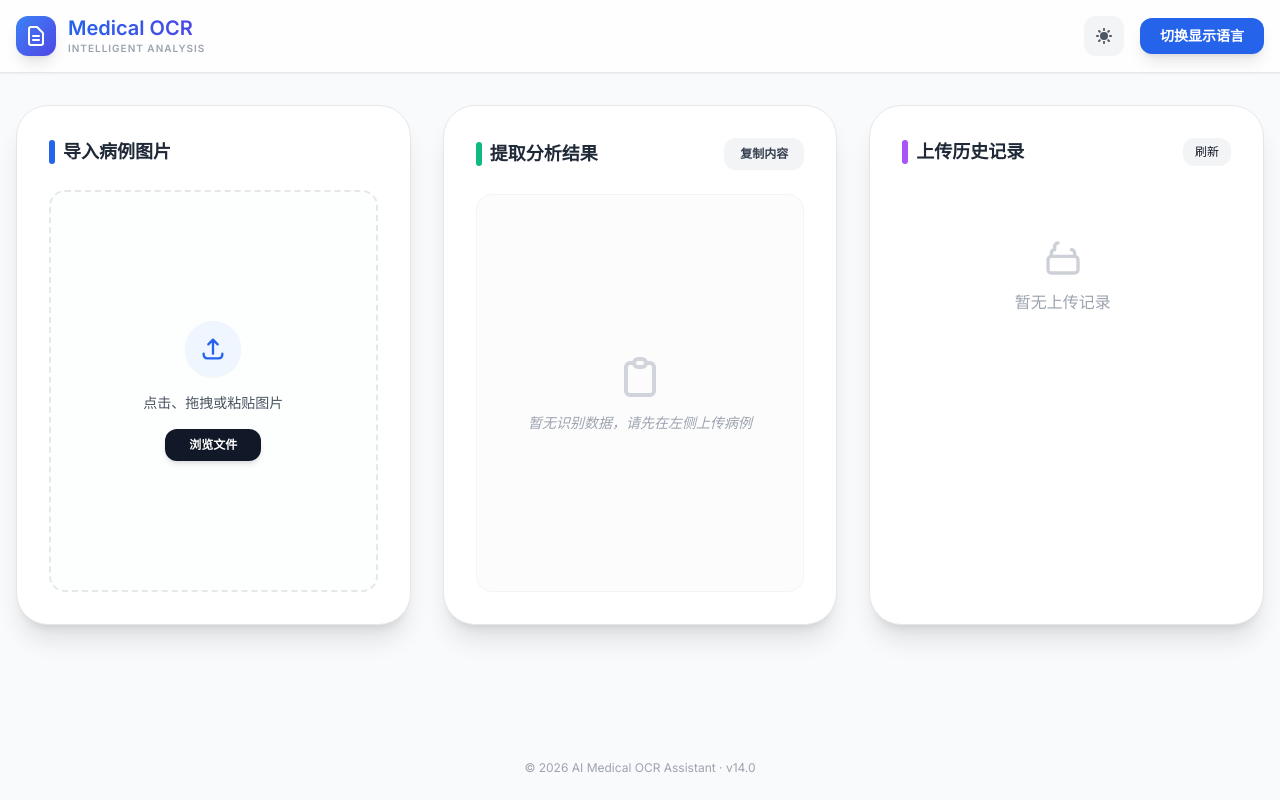
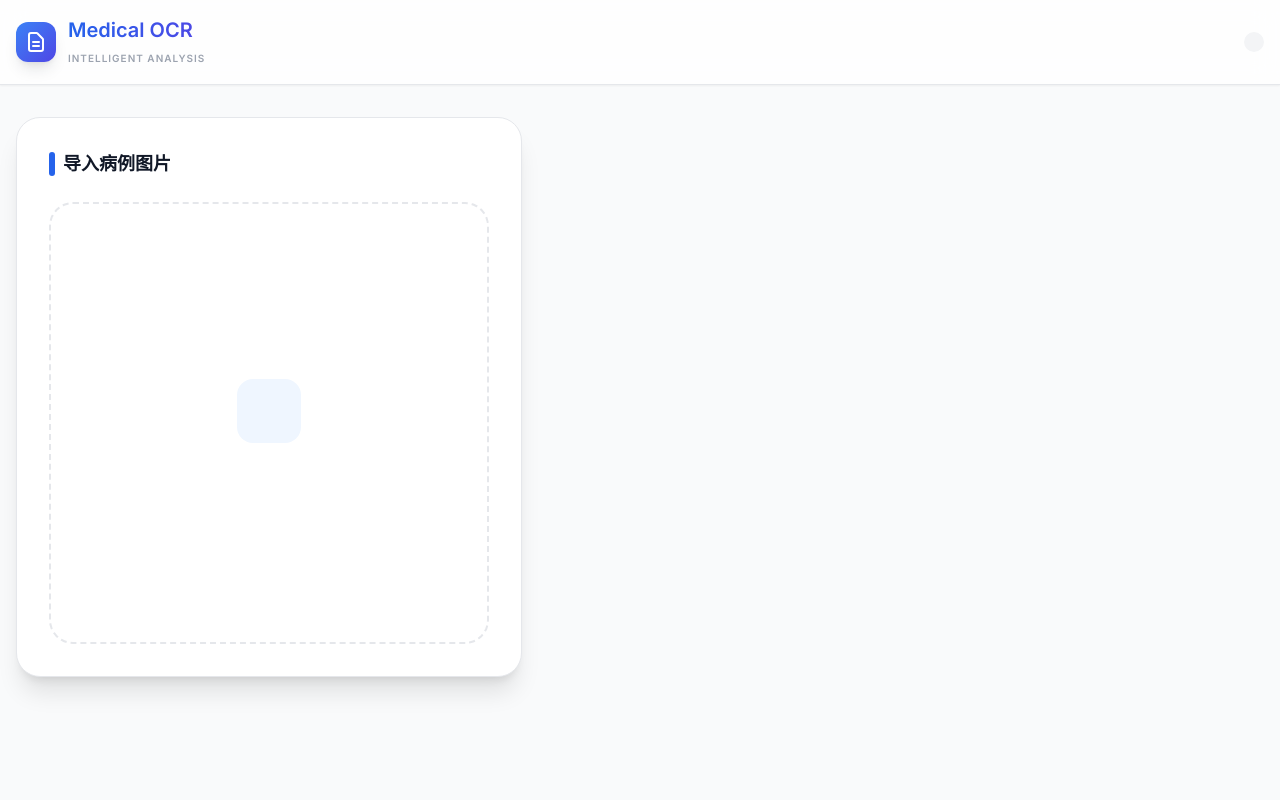
Before and after one commit to EEEEEEREN/medical-ocr, a Flask app: page / in a window 1280 px wide. Run offline with Flask 3, Linux system fonts and the light colour scheme; data that the repository does not hold is empty; some libraries are stand-ins or nearby versions.

Commit message:
Update index.html

```diff
--- a/templates/index.html
+++ b/templates/index.html
@@ -10,9 +10,13 @@
     <style>
         body { font-family: 'Inter', 'Noto Sans SC', sans-serif; }
         .whitespace-pre-wrap { word-break: break-word; }
-        #result-content::-webkit-scrollbar, #history-list::-webkit-scrollbar { width: 5px; }
-        #result-content::-webkit-scrollbar-thumb, #history-list::-webkit-scrollbar-thumb { background: #cbd5e1; border-radius: 10px; }
-        .dark #result-content::-webkit-scrollbar-thumb, .dark #history-list::-webkit-scrollbar-thumb { background: #475569; }
+        #result-content::-webkit-scrollbar, #history-list::-webkit-scrollbar { width: 4px; }
+        #result-content::-webkit-scrollbar-thumb, #history-list::-webkit-scrollbar-thumb {
+            background: #cbd5e1; border-radius: 10px;
+        }
+        .dark #result-content::-webkit-scrollbar-thumb, .dark #history-list::-webkit-scrollbar-thumb {
+            background: #475569;
+        }
         .history-item { transition: all 0.2s; }
         .history-item:hover { background-color: #f8fafc; }
         .dark .history-item:hover { background-color: #1f2937; }
@@ -28,93 +32,28 @@
                         <path stroke-linecap="round" stroke-linejoin="round" d="M9 12h6m-6 4h6m2 5H7a2 2 0 01-2-2V5a2 2 0 012-2h5.586a1 1 0 01.707.293l5.414 5.414a1 1 0 01.293.707V19a2 2 0 01-2 2z" />
                     </svg>
                 </div>
-                <div class="flex flex-col text-left">
-                    <h1 class="text-xl font-bold bg-gradient-to-r from-blue-600 to-indigo-600 bg-clip-text text-transparent leading-tight">Medical OCR</h1>
+                <div>
+                    <h1 class="text-xl font-bold bg-gradient-to-r from-blue-600 to-indigo-600 bg-clip-text text-transparent">Medical OCR</h1>
                     <span class="text-[10px] text-gray-400 dark:text-gray-500 font-bold tracking-widest uppercase">Intelligent Analysis</span>
                 </div>
             </div>
-            <div class="flex items-center space-x-4">
-                <button id="theme-toggle" class="p-2.5 rounded-xl bg-gray-100 dark:bg-gray-800 text-gray-600 dark:text-yellow-400 hover:scale-110 transition-transform">
-                    <svg id="theme-toggle-light-icon" class="hidden w-5 h-5" fill="currentColor" viewBox="0 0 20 20"><path d="M10 2a1 1 0 011 1v1a1 1 0 11-2 0V3a1 1 0 011-1zm4 8a4 4 0 11-8 0 4 4 0 018 0zm-.464 4.95l.707.707a1 1 0 001.414-1.414l-.707-.707a1 1 0 00-1.414 1.414zm2.12-10.607a1 1 0 010 1.414l-.706.707a1 1 0 11-1.414-1.414l.707-.707a1 1 0 011.414 0zM17 11a1 1 0 100-2h-1a1 1 0 100 2h1zm-7 4a1 1 0 011 1v1a1 1 0 11-2 0v-1a1 1 0 011-1zM5.05 6.464A1 1 0 106.465 5.05l-.708-.707a1 1 0 00-1.414 1.414l.707.707zm1.414 8.486l-.707.707a1 1 0 01-1.414-1.414l.707-.707a1 1 0 011.414 1.414zM4 11a1 1 0 100-2H3a1 1 0 000 2h1z"></path></svg>
-                    <svg id="theme-toggle-dark-icon" class="hidden w-5 h-5" fill="currentColor" viewBox="0 0 20 20"><path d="M17.293 13.293A8 8 0 016.707 2.707a8.001 8.001 0 1010.586 10.586z"></path></svg>
-                </button>
-                <button id="output-lang-toggle" class="px-5 py-2 bg-blue-600 hover:bg-blue-700 text-white rounded-xl text-sm font-semibold shadow-lg active:scale-95 transition-all">
-                    <span>切换显示语言</span>
-                </button>
-            </div>
+            <button id="theme-toggle" class="p-2.5 rounded-xl bg-gray-100 dark:bg-gray-800 text-gray-600 dark:text-yellow-400 hover:scale-110 transition-transform">
+                <svg id="theme-toggle-light-icon" class="hidden w-5 h-5" fill="currentColor" viewBox="0 0 20 20"><path d="M10 2a1 1 0 011 1v1a1 1 0 11-2 0V3a1 1 0 011-1zm4 8a4 4 0 11-8 0 4 4 0 018 0zm-.464 4.95l.707.707a1 1 0 001.414-1.414l-.707-.707a1 1 0 00-1.414 1.414zm2.12-10.607a1 1 0 010 1.414l-.706.707a1 1 0 11-1.414-1.414l.707-.707a1 1 0 011.414 0zM17 11a1 1 0 100-2h-1a1 1 0 100 2h1zm-7 4a1 1 0 011 1v1a1 1 0 11-2 0v-1a1 1 0 011-1zM5.05 6.464A1 1 0 106.465 5.05l-.708-.707a1 1 0 00-1.414 1.414l.707.707zm1.414 8.486l-.707.707a1 1 0 01-1.414-1.414l.707-.707a1 1 0 011.414 1.414zM4 11a1 1 0 100-2H3a1 1 0 000 2h1z"></path></svg>
+                <svg id="theme-toggle-dark-icon" class="hidden w-5 h-5" fill="currentColor" viewBox="0 0 20 20"><path d="M17.293 13.293A8 8 0 016.707 2.707a8.001 8.001 0 1010.586 10.586z"></path></svg>
+            </button>
         </div>
     </header>
 
-    <main class="flex-1 max-w-7xl mx-auto w-full px-4 py-8 grid grid-cols-1 lg:grid-cols-3 gap-8 items-start">
+    <main class="flex-1 max-w-7xl mx-auto w-full px-4 py-8 grid grid-cols-1 lg:grid-cols-12 gap-6">
 
-        <!-- 左侧：上传区域 -->
-        <div id="upload-card" class="lg:col-span-1 bg-white dark:bg-gray-800 rounded-[2rem] shadow-xl border dark:border-gray-700 p-8 flex flex-col h-[520px]">
-            <h2 class="text-lg font-bold mb-6 flex items-center gap-2 text-gray-800 dark:text-gray-100">
+        <!-- 左侧上传区 - 占4/12 -->
+        <div class="lg:col-span-5 bg-white dark:bg-gray-800 rounded-3xl shadow-xl border dark:border-gray-700 p-8 flex flex-col h-[560px]">
+            <h2 class="text-lg font-bold mb-6 flex items-center gap-2">
                 <span class="w-1.5 h-6 bg-blue-600 rounded-full"></span>导入病例图片
             </h2>
 
-            <div id="dropzone" class="flex-1 border-2 border-dashed border-gray-200 dark:border-gray-700 rounded-2xl p-6 text-center cursor-pointer flex flex-col items-center justify-center group bg-gray-50/30 dark:bg-gray-900/20 hover:border-blue-400 dark:hover:border-blue-500 hover:bg-blue-50/20 transition-all duration-300">
+            <div id="dropzone" class="flex-1 border-2 border-dashed border-gray-200 dark:border-gray-700 rounded-3xl p-8 text-center cursor-pointer flex flex-col items-center justify-center group hover:border-blue-500 transition-all">
                 <input id="file-input" type="file" accept="image/*" class="hidden">
-                <div class="w-14 h-14 bg-blue-50 dark:bg-gray-700/50 rounded-full flex items-center justify-center mb-4 text-blue-600 group-hover:scale-110 transition-transform shadow-sm">
-                    <svg xmlns="http://www.w3.org/2000/svg" class="w-7 h-7" fill="none" viewBox="0 0 24 24" stroke="currentColor">
-                        <path stroke-linecap="round" stroke-linejoin="round" stroke-width="2" d="M4 16v1a3 3 0 003 3h10a3 3 0 003-3v-1m-4-8l-4-4m0 0L8 8m4-4v12" />
-                    </svg>
-                </div>
-                <p class="text-gray-600 dark:text-gray-400 font-medium text-sm">点击、拖拽或粘贴图片</p>
-                <button id="select-file-btn" class="mt-4 px-6 py-2 bg-gray-900 dark:bg-blue-600 text-white rounded-xl text-xs font-semibold shadow-md group-hover:bg-blue-800 dark:group-hover:bg-blue-500 transition-colors">浏览文件</button>
-            </div>
-
-            <div id="preview-container" class="mt-4 hidden animate-in slide-in-from-bottom-2 duration-300">
-                <img id="preview-image" class="w-full rounded-xl border border-gray-100 dark:border-gray-700 max-h-32 object-contain bg-gray-100 dark:bg-gray-900 shadow-sm transition-colors">
-            </div>
-        </div>
-
-        <!-- 中间：识别结果 -->
-        <div id="result-card" class="lg:col-span-1 bg-white dark:bg-gray-800 rounded-[2rem] shadow-xl border dark:border-gray-700 p-8 flex flex-col h-[520px] transition-all duration-500">
-            <div class="flex justify-between items-center mb-6">
-                <h2 class="text-lg font-bold flex items-center gap-2 text-gray-800 dark:text-gray-100">
-                    <span class="w-1.5 h-6 bg-emerald-500 rounded-full"></span>提取分析结果
-                </h2>
-                <button id="copy-btn" class="px-4 py-2 bg-gray-100 dark:bg-gray-700 hover:bg-gray-200 dark:hover:bg-gray-600 text-gray-700 dark:text-gray-200 rounded-xl text-xs font-bold transition-all active:scale-95">复制内容</button>
-            </div>
-
-            <div id="status-bar" class="hidden p-3 bg-blue-50/50 dark:bg-blue-900/20 rounded-xl mb-4 border border-blue-100 dark:border-blue-800/30 text-blue-600 dark:text-blue-400 text-xs flex items-center gap-2">
-                <div class="w-1.5 h-1.5 bg-blue-600 rounded-full animate-pulse"></div>
-                <span id="status-text">就绪</span>
-            </div>
-
-            <div id="result-content" class="flex-1 bg-gray-50/50 dark:bg-gray-900/50 rounded-2xl p-6 border border-gray-100 dark:border-gray-800 flex items-center justify-center transition-all overflow-y-auto">
-                <div class="text-center px-4">
-                    <svg xmlns="http://www.w3.org/2000/svg" class="h-12 w-12 mx-auto text-gray-300 dark:text-gray-600 mb-3" fill="none" viewBox="0 0 24 24" stroke="currentColor">
-                        <path stroke-linecap="round" stroke-linejoin="round" stroke-width="2" d="M9 5H7a2 2 0 00-2 2v12a2 2 0 002 2h10a2 2 0 002-2V7a2 2 0 00-2-2h-2M9 5a2 2 0 002 2h2a2 2 0 002-2M9 5a2 2 0 012-2h2a2 2 0 012 2" />
-                    </svg>
-                    <p class="text-gray-400 dark:text-gray-500 italic text-sm">暂无识别数据，请先在左侧上传病例</p>
-                </div>
-            </div>
-        </div>
-
-        <!-- 新增：右侧历史记录 -->
-        <div class="lg:col-span-1 bg-white dark:bg-gray-800 rounded-[2rem] shadow-xl border dark:border-gray-700 p-8 flex flex-col h-[520px]">
-            <div class="flex justify-between items-center mb-6">
-                <h2 class="text-lg font-bold flex items-center gap-2 text-gray-800 dark:text-gray-100">
-                    <span class="w-1.5 h-6 bg-purple-500 rounded-full"></span>上传历史记录
-                </h2>
-                <button id="refresh-history" class="px-3 py-1.5 text-xs bg-gray-100 dark:bg-gray-700 hover:bg-gray-200 dark:hover:bg-gray-600 rounded-xl transition-all">刷新</button>
-            </div>
-
-            <div id="history-list" class="flex-1 overflow-y-auto space-y-4 pr-2">
-                <!-- 历史记录将由 JS 动态填充 -->
-                <div class="text-center py-10 text-gray-400 dark:text-gray-500">
-                    暂无历史记录
-                </div>
-            </div>
-        </div>
-    </main>
-
-    <footer class="py-6 text-center text-gray-400 dark:text-gray-600 text-xs mt-auto">
-        <p>© 2026 AI Medical OCR Assistant · v14.0</p>
-    </footer>
-
-    <script src="/static/js/script.js?v=14.0"></script>
-</body>
-</html>
+                <div class="w-16 h-16 bg-blue-50 dark:bg-gray-700 rounded-2xl flex items-center justify-center mb-6 text-blue-600 group-hover:scale-110 transition-transform">
+                    <svg xmlns="http://www.w3.org/2000/svg" class="w-8 h-8" fill="none" viewBox="0 0 24 24" stroke="currentColor" stroke-width="2">
+                        <path stroke-linecap="round" stroke-linejoin="round" d="M4 16v1a3 3 0
```
